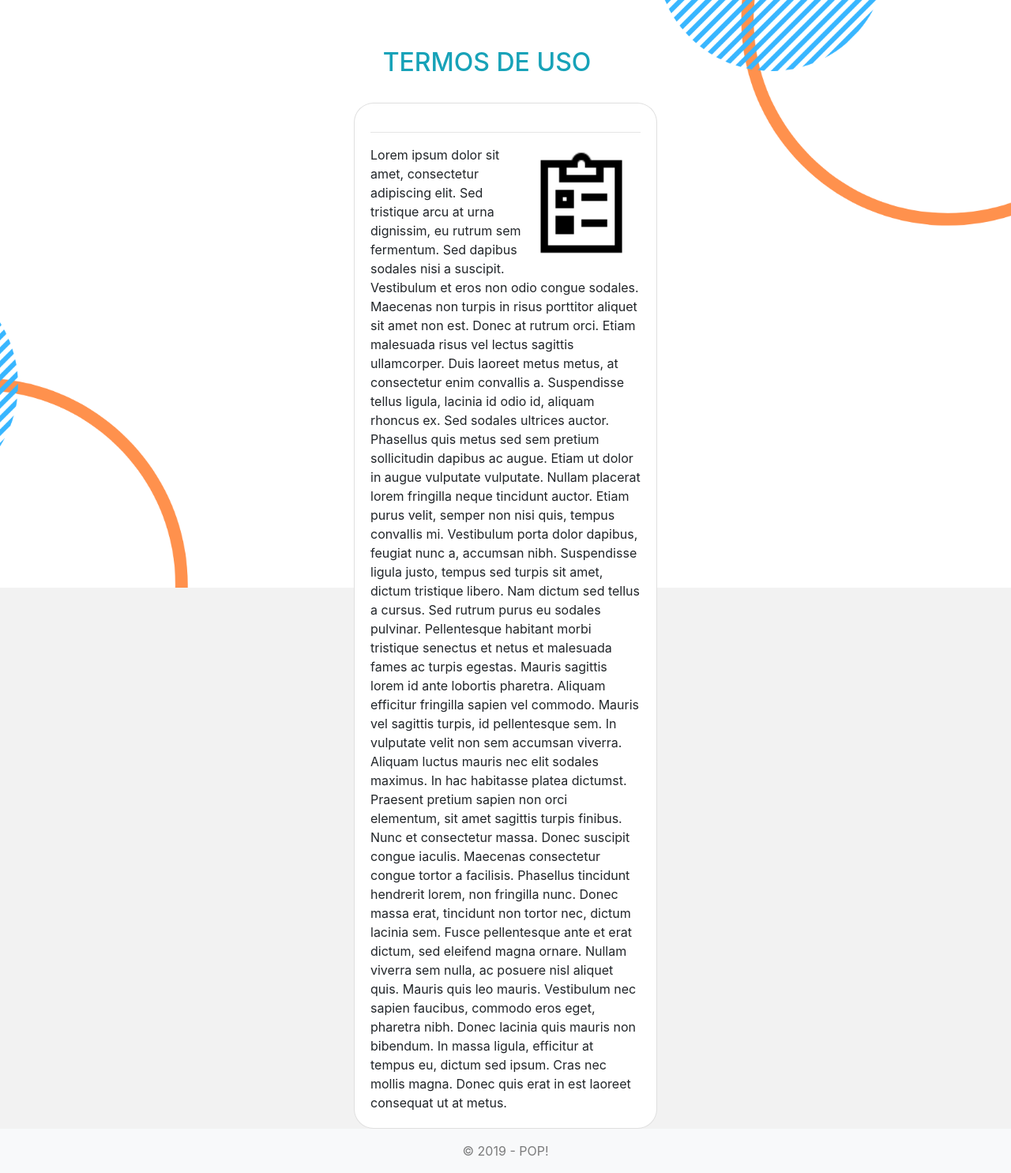
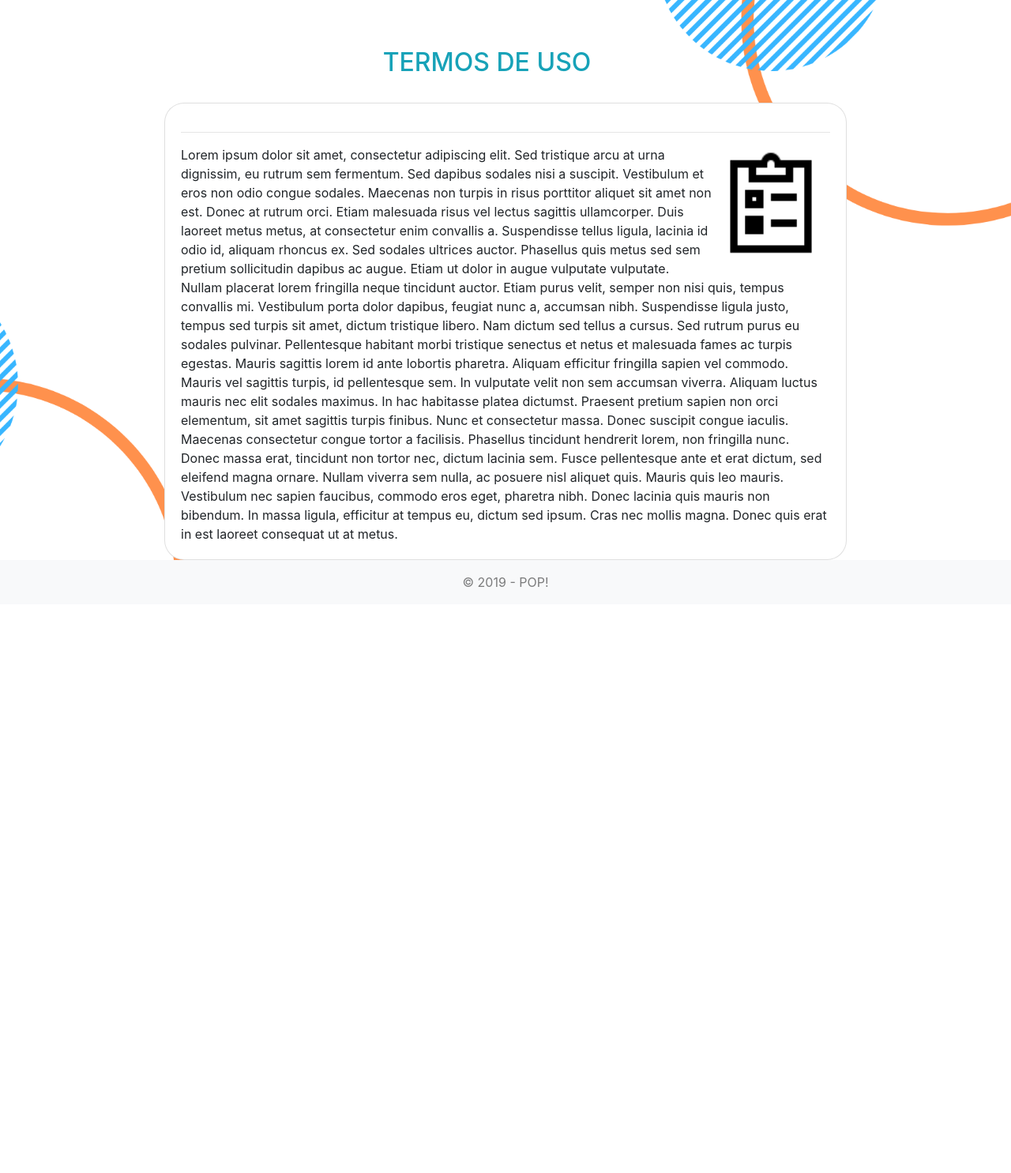
Before and after one commit to loraine-rodrigues/SitePOP, a PHP site: page /termos.php in a window 1280 px wide. Shown: the part 56-1541 px from the top of the page at 79% size. After the commit the page ends 799 px from the top, so only its background shows below. Run offline with PHP 8.4, Linux system fonts and the light colour scheme.

Commit message:
Update termos.php

```diff
--- a/termos.php
+++ b/termos.php
@@ -24,7 +24,7 @@ body {
     </div>
 </div>
 <br>
-<div class="card m-auto text-left" style="width: 24rem;">
+<div class="card m-auto text-left" style="width: 54rem;">
     <div class="card-body">
             <hr />
             <img src="image/termos.png" width="150" height="150" class="float-right">
```
